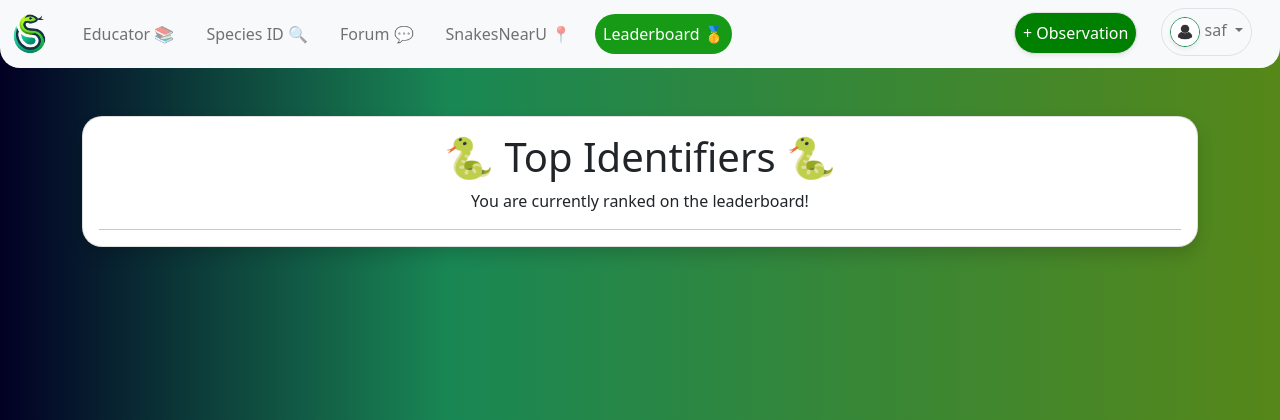
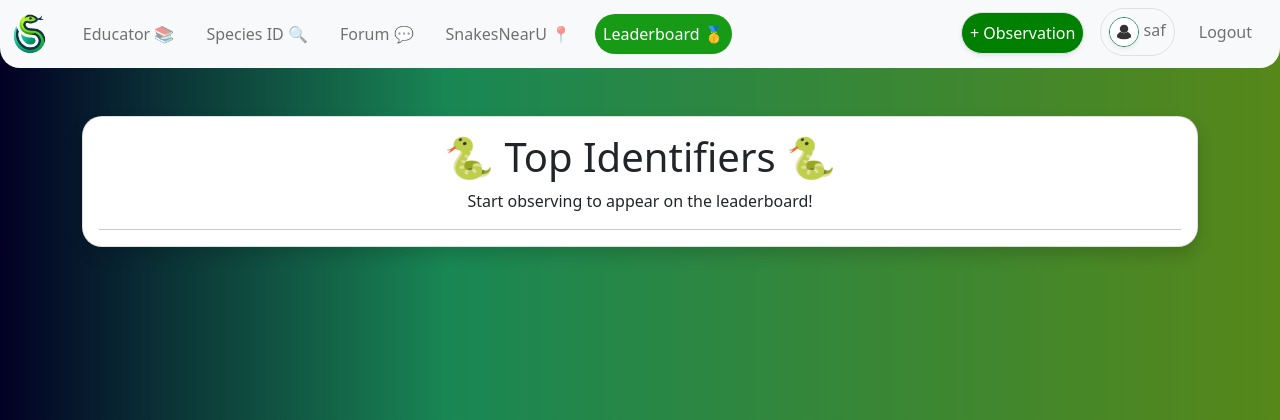
Before and after one commit to ReverendSafari/SerpentSpotProject, a Django app: page /Leaderboard/ in a window 1280 px wide. Shown: the top 420 px of the page. Run offline with Django 5.2, Linux system fonts and the light colour scheme; a user stored in the database is signed in; data comes from the database, SQL or seed files in the repository.

Commit message:
post merge fixes, profile dropdown revised navbar

```diff
--- a/Leaderboard/templates/leaderboard.html
+++ b/Leaderboard/templates/leaderboard.html
@@ -48,8 +48,16 @@
         <div class="mx-3 mt-3">
             <h1 style="text-align: center;">🐍 Top Identifiers 🐍</h1>
             <!-- Text for leaderboard placement, either tells you that you're ranked or how many you need to place -->
-            {% if is_user_ranked %}
-                <p style="text-align: center;">You are currently ranked on the leaderboard!</p>
+            {% if observations_to_join > 0 %}
+                {% if is_user_ranked %}
+                    <p style="text-align: center;">You are currently ranked on the leaderboard!</p>
+                {% else %}
+                    {% if observations_to_join > 0 %}
+                        <p style="text-align: center;">You need {{ observations_to_join }} more observations to enter the leaderboard.</p>
+                    {% else %}
+                        <p style="text-align: center;">Start observing to appear on the leaderboard!</p>
+                    {% endif %}
+                {% endif %}
             {% else %}
                 {% if observations_to_join > 0 %}
                     <p style="text-align: center;">You need {{ observations_to_join }} more observations to enter the leaderboard.</p>
@@ -57,7 +65,6 @@
                     <p style="text-align: center;">Start observing to appear on the leaderboard!</p>
                 {% endif %}
             {% endif %}
-
 
             <!-- loop through leaderboard positions and render cards -->
             {% for profile in top_ten_profiles %}
--- a/UserAuth/templates/base.html
+++ b/UserAuth/templates/base.html
@@ -96,23 +96,21 @@
                     {% if user.is_authenticated %}
                     <!-- Right side of navbar -->
                     <ul class="navbar-nav ms-auto">
-                        <li class="nav-item dropdown">
-                            <li class="nav-item">
-                                <a href="{% url 'journal_view' %}" class="nav-link mx-2 mt-1 mb-1 rounded-pill shadow-sm text-center border expand bg-success text-white" style="background-color: green !important;">+ Observation</a>
-                            </li>
-                            <!-- Profile section -->
-                            <a class="nav-link dropdown-toggle mx-3 mb-1 rounded-pill text-center border expand" href="{% url 'profile' %}" id="navbarProfileDropdown" role="button" data-bs-toggle="dropdown" aria-expanded="false">
+                        <!-- Observation Button -->
+                        <li class="nav-item">
+                            <a href="{% url 'journal_view' %}" class="nav-link mx-2 mt-1 mb-1 rounded-pill shadow-sm text-center border bg-success text-white" style="background-color: green !important;">+ Observation</a>
+                        </li>
+                        <!-- Profile Section -->
+                        <li class="nav-item">
+                            <a class="nav-link mx-2 mb-1 rounded-pill text-center border expand" href="{% url 'profile' %}">
                                 {% if user.userprofile.profile_pic %}
-                                    <img src="{{MEDIA_URL}}{{ request.user.userprofile.profile_pic.url }}" class="rounded-circle border border-success shadow-sm" alt="Profile Picture" style="width: 30px; height: 30px; object-fit: cover;">
+                                    <img src="{{ MEDIA_URL }}{{ request.user.userprofile.profile_pic.url }}" class="rounded-circle border border-success shadow-sm" alt="Profile Picture" style="width: 30px; height: 30px; object-fit: cover;">
                                 {% endif %}
                                 {{ request.user.username }}
                             </a>
-                            <!-- Dropdown menu for profile stuff -->
-                            <ul class="dropdown-menu dropdown-menu-end mx-3 mb-3" aria-labelledby="navbarProfileDropdown" style="border-radius: 20px; overflow: hidden;">
-                                <li><a class="dropdown-item" href="{% url 'profile' %}">View profile</a></li>
-                                <li><a class="dropdown-item" href="{% url 'journal_view' %}">Observation Journal</a></li>
-                                <li><a class="dropdown-item logout" href="{% url 'logout' %}">Logout</a></li>
-                            </ul>
+                        </li>
+                        <li class="nav-item">
+                            <a class="nav-link mx-2 mb-1 mt-1 text-center expand logout rounded-pill" href="{% url 'logout' %}">Logout</a>
                         </li>
                     </ul>
                     {% endif %}
```
Also changed, not shown: Identification/templates/id.html (+7 -4 lines), Identification/views.py (+11 -24 lines), faq/migrations/0001_initial.py (added), media/observation_pics/ck_photo_f5wm1UG.jpg (added).
